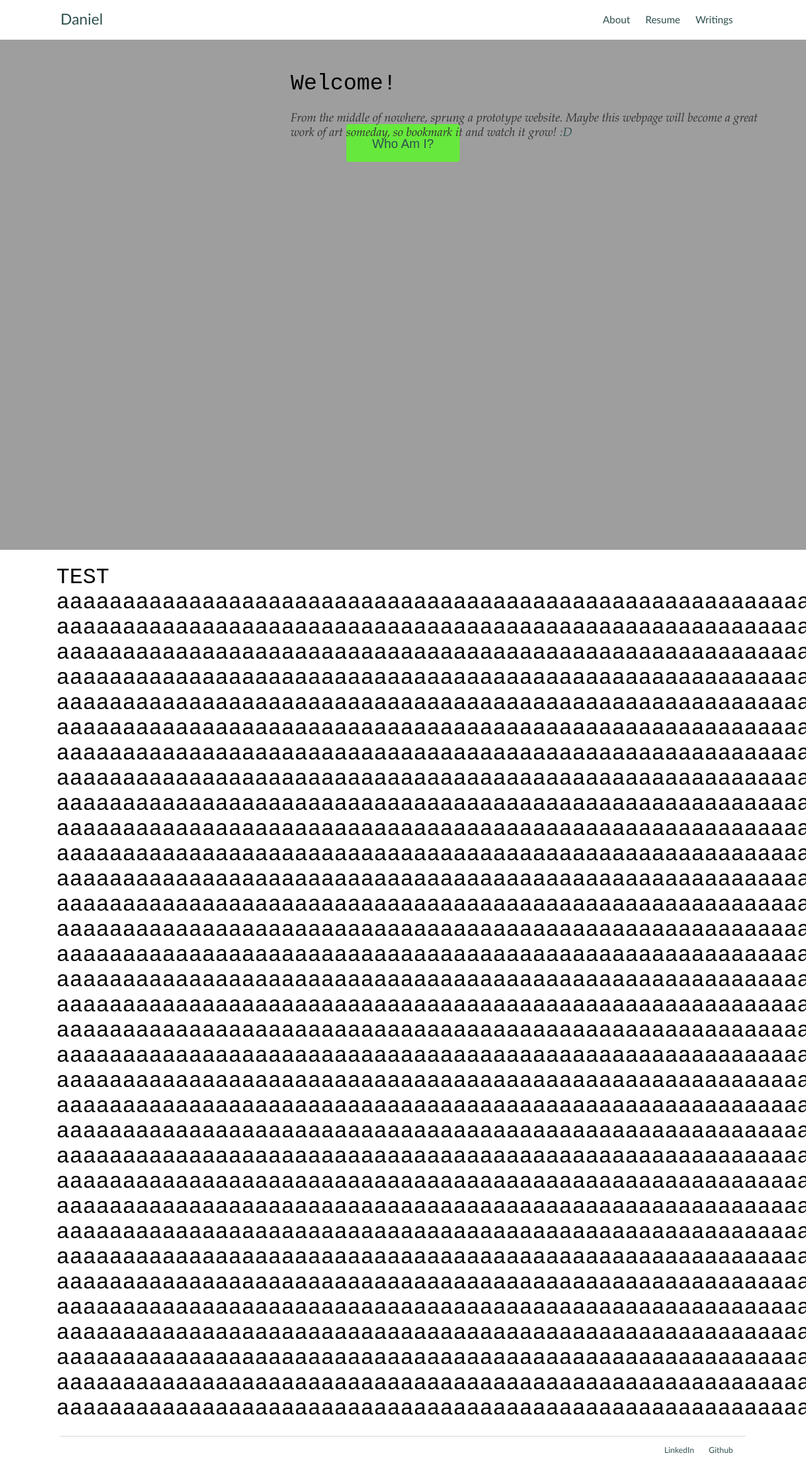
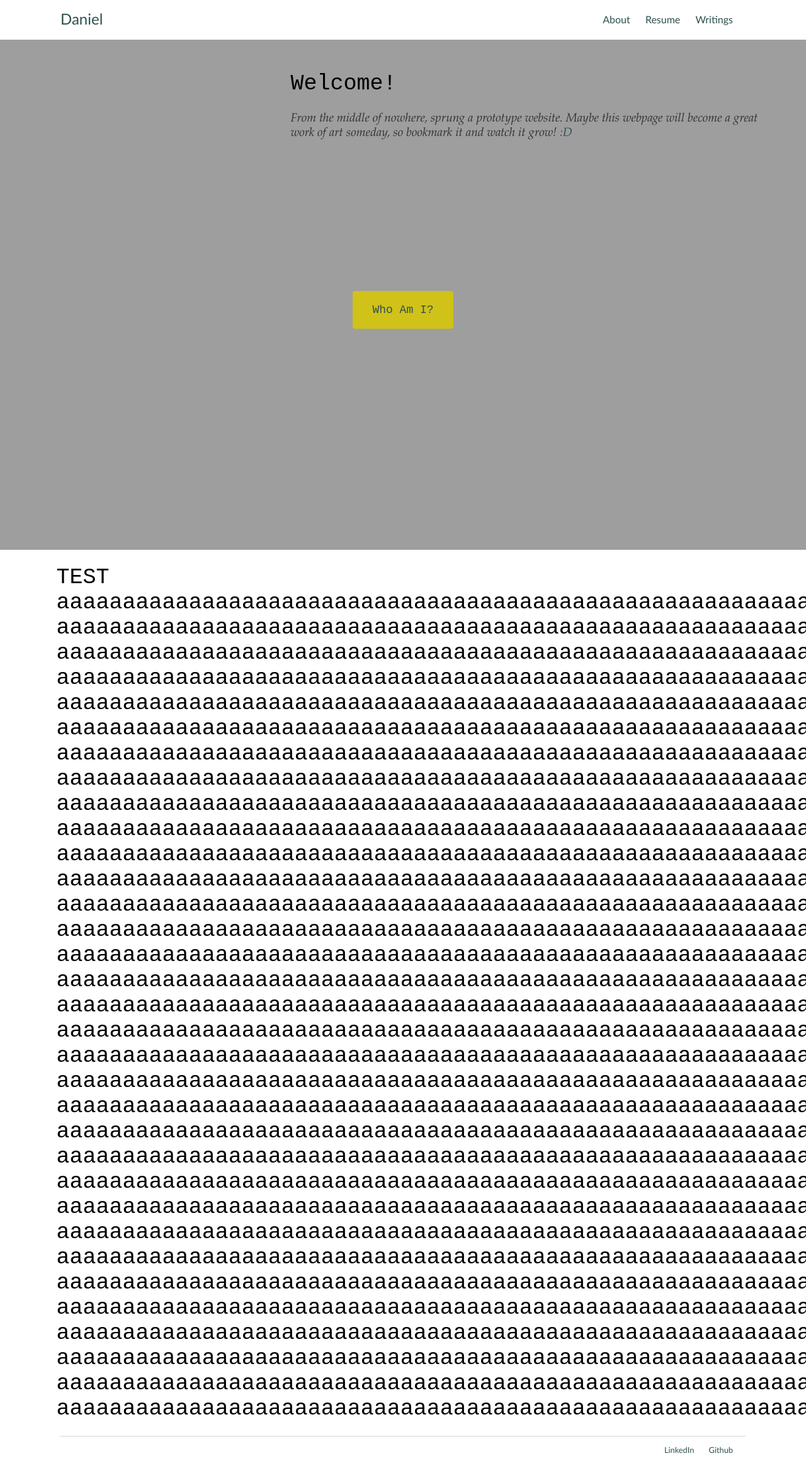
Before and after one commit to Calculasians/calculasians.github.io, a Jekyll site: the page built from index.html, in a window 1280 px wide. Shown: the whole page at 63% size. Built offline with Jekyll 4.4.1, drawn with Linux system fonts in a browser that asks for light colours.

Commit message:
Update main.css

```diff
--- a/css/main.css
+++ b/css/main.css
@@ -98,17 +98,18 @@ h1 {
 
 .main-button {
     border-radius: 4px;
-    background-color: #67e83c;
+    background-color: #d0c219;
     border: none;
     color: #FFFFFF;
     text-align: center;
-    font-size: 20px;
+    font-size: 18px;
+    font-family: "Anonymous Pro", monospace;
     padding: 20px;
-    width: 180px;
+    width: 160px;
     height: 60px;
     transition: all 0.5s;
     cursor: pointer;
-    margin: 5px;
+    margin-top: 270px;
 }
 
 .main-button span {
```
